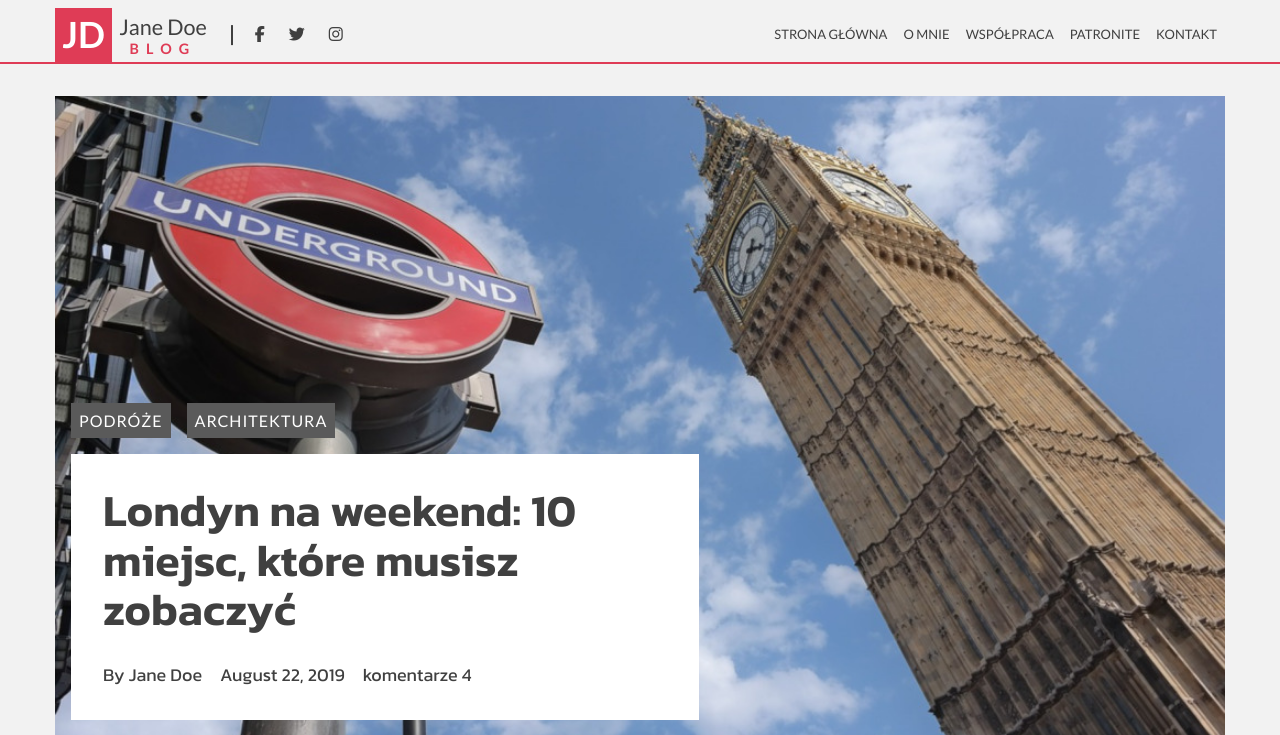
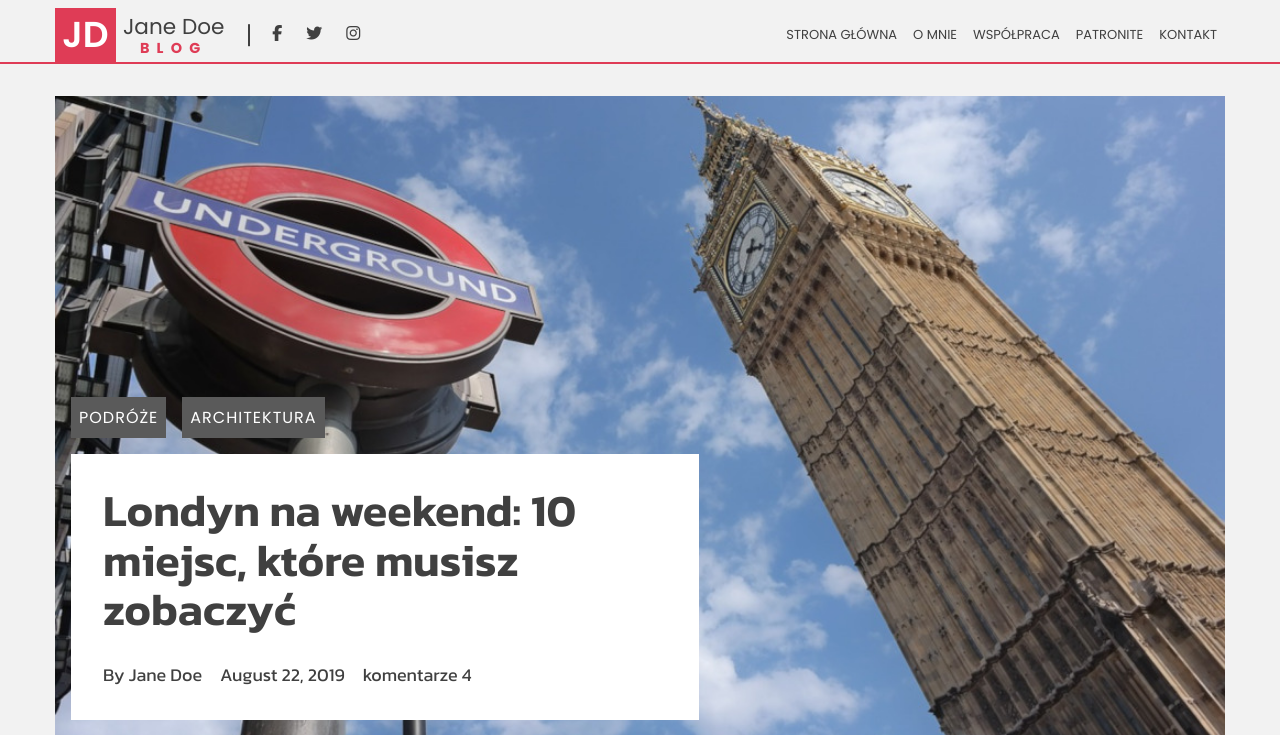
Before and after one commit to pawel3706/new_blog, a website: page index.html in a window 1280 px wide. Shown: the top 735 px of the page. Drawn offline with nearby package versions, Linux system fonts and the light colour scheme; files that its build step writes are made by us from their sources; a web font is replaced by a local one.

Commit message:
change $tag-font

```diff
--- a/sass/helpers/_variables.sass
+++ b/sass/helpers/_variables.sass
@@ -5,4 +5,4 @@ $hamburger-color: lighten($text-color, 15%)
 
 $text-font: Kanit , sans-serif
 $header-font: Kanit, sans-serif
-$tag-font: Lato, sans-serif
+$tag-font: Poppins, sans-serif
```
